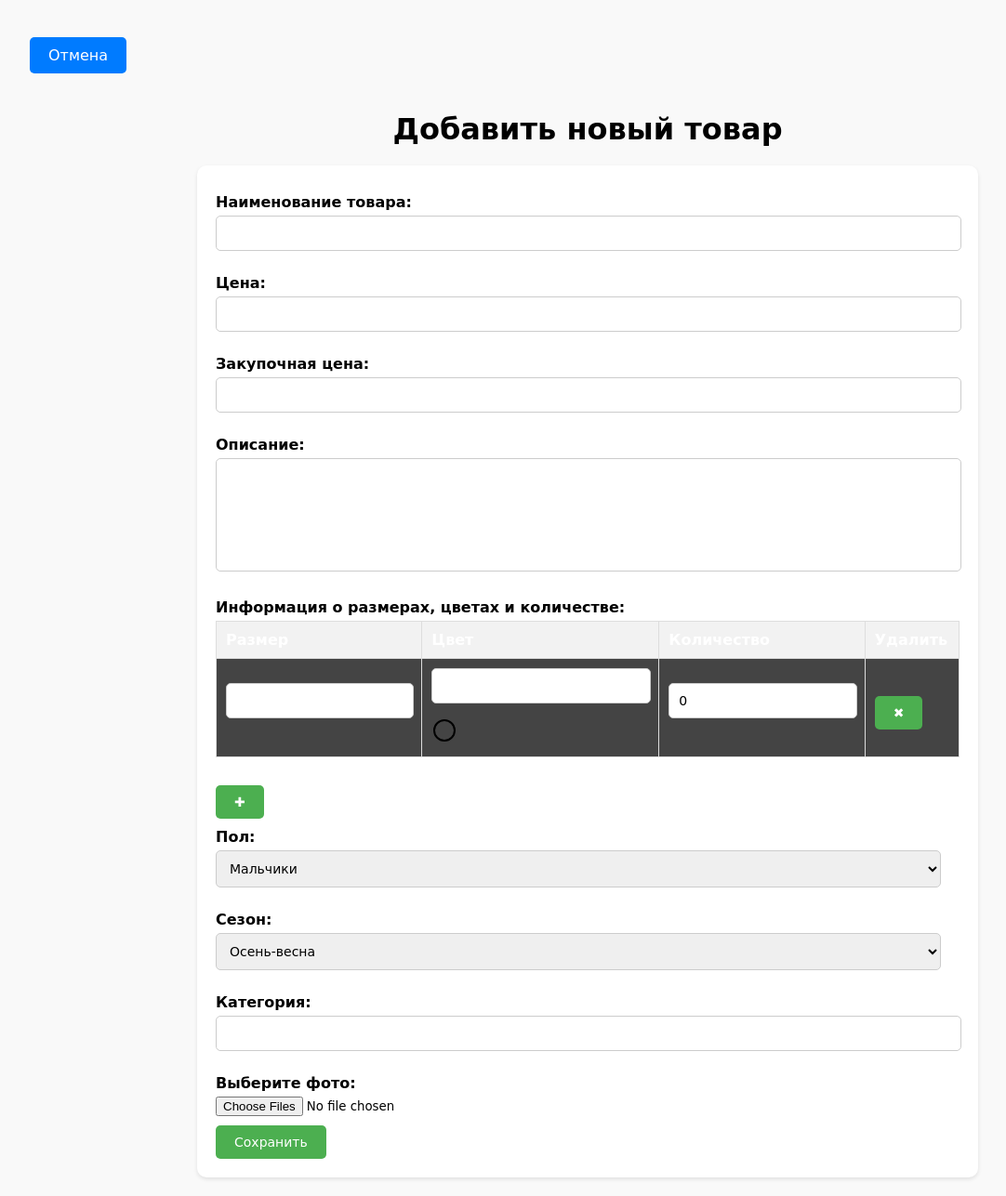
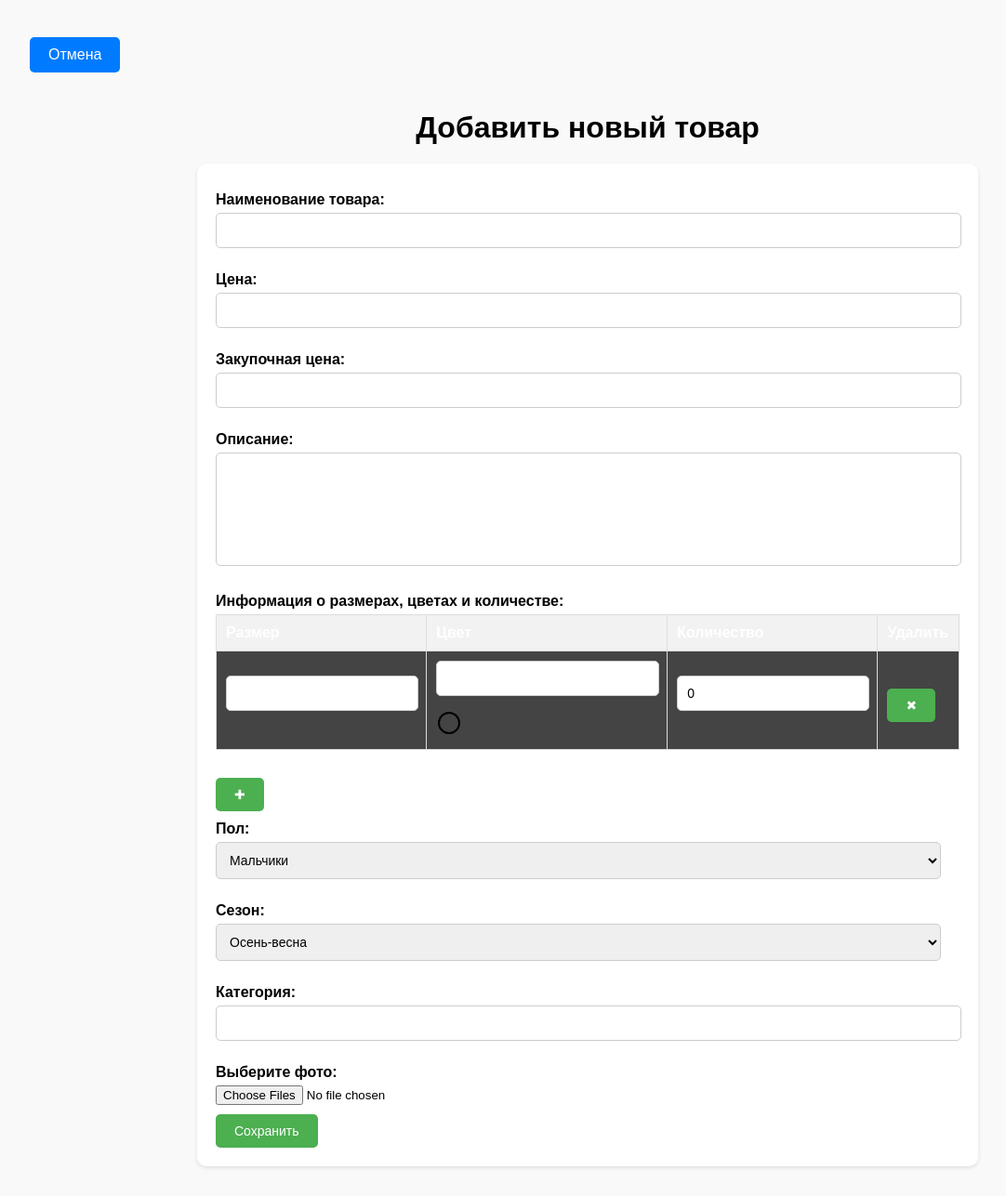
Before and after one commit to k009xt/albanida, a Flask app: page /add_product in a window 1280 px wide. Shown: the whole page at 93% size, without its empty margins (8-1090 px from the left). After the commit the page ends 1257 px from the top, so only its background shows below. Run offline with Flask 2, Linux system fonts and the light colour scheme; parts of the project's set-up code (start-up, migrations or seed data) failed here and were passed over; some libraries are stand-ins or nearby versions.

Commit message:
Update styles.css

```diff
--- a/static/css/styles.css
+++ b/static/css/styles.css
@@ -1,5 +1,5 @@
 .product-info {
-    font-family: "Baloo 2", sans-serif; /* Шрифт Comic Sans MS */
+    font-family: 'Baloo 2', 'Roboto', sans-serif; /* Шрифт Comic Sans MS */
     font-size: 14px; /* Размер шрифта уменьшен */
     text-align: center; /* Центрирование текста */
     word-wrap: break-word; /* Перенос слов, если текст длинный */
@@ -31,27 +31,27 @@
 
 /* Применяем шрифт Comic Sans MS ко всему контенту */
 body {
-    font-family: 'Baloo 2', cursive, sans-serif!important;
+    font-family: 'Baloo 2', sans-serif!important;
 }
 
 /* Применяем шрифт к заголовкам, если они не наследуют от body */
 h1, h2, h3, h4, h5, h6 {
-    font-family: 'Baloo 2', cursive, sans-serif !important;
+    font-family: 'Baloo 2', sans-serif !important;
 }
 
 /* Применяем шрифт к кнопкам */
 button, .modal-button {
-    font-family: 'Baloo 2', cursive, sans-serif!important;
+    font-family: 'Baloo 2', sans-serif!important;
 }
 
 /* Применяем шрифт к ссылкам */
 a {
-    font-family: 'Baloo 2', cursive, sans-serif!important;
+    font-family: 'Baloo 2', sans-serif!important;
 }
 
 /* Применяем шрифт к текстовым полям и формулам */
 input, textarea, select {
-    font-family: 'Baloo 2', cursive, sans-serif!important;
+    font-family: 'Baloo 2', sans-serif!important;
 }
 
 .product-info h2 {
```
